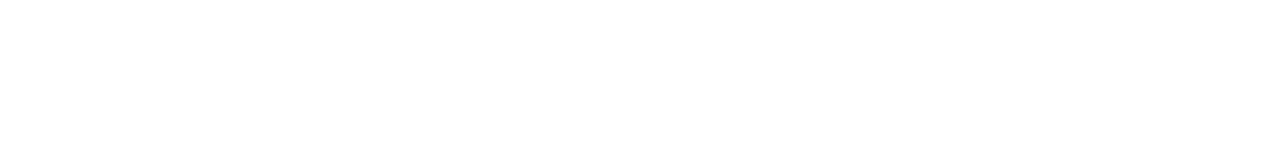
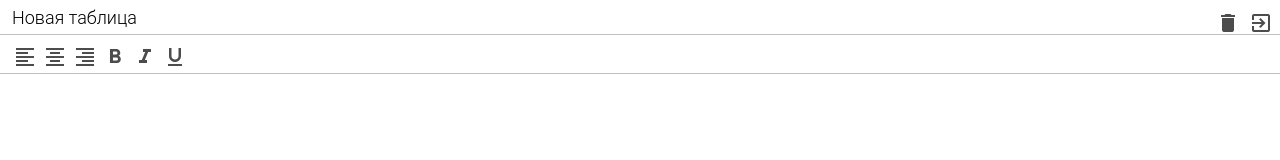
Before and after one commit to LiliaVasileva/excel_js, a website built with webpack: page src/index.html in a window 1280 px wide. Built offline with nearby package versions, Linux system fonts and the light colour scheme.

Commit message:
Added header and toolbar styles

```diff
--- a/src/index.html
+++ b/src/index.html
@@ -3,6 +3,7 @@
 <head>
     <meta charset="UTF-8">
     <link rel="shortcut icon" href="favicon.ico">
+    <link href="https://fonts.googleapis.com/css2?family=Material+Icons" rel="stylesheet">
     <title>Pure JavaScript Excel</title>
 </head>
 <body>
@@ -11,10 +12,40 @@
 
             <div class="excel__header">
 
+                <input type="text" class="input" value="Новая таблица"/>
+
+                <div>
+
+                    <div class="button">
+                        <i class="material-icons">delete</i>
+                    </div>
+                    <div class="button">
+                        <i class="material-icons">exit_to_app</i>
+                    </div>
+
+                </div>
+
             </div>
 
             <div class="excel__toolbar">
-
+                <div class="button">
+                    <i class="material-icons">format_align_left</i>
+                </div>
+                <div class="button">
+                    <i class="material-icons">format_align_center</i>
+                </div>
+                <div class="button">
+                    <i class="material-icons">format_align_right</i>
+                </div>
+                <div class="button">
+                    <i class="material-icons">format_bold</i>
+                </div>
+                <div class="button">
+                    <i class="material-icons">format_italic</i>
+                </div>
+                <div class="button">
+                    <i class="material-icons">format_underline</i>
+                </div>
             </div>
 
             <div class="excel__formula">
--- a/src/scss/_mixins.scss
+++ b/src/scss/_mixins.scss
@@ -0,0 +1,22 @@
+@mixin button($color: green) {
+  height: 24px;
+  min-width: 24px;
+  padding: 3px;
+  text-align: center;
+  position: relative;
+  display: inline-block;
+  color: rgba(0,0,0, .7);
+
+  & i {
+    font-size: 24px;
+  }
+
+  &:active, &.active {
+    color: $color;
+  }
+
+  &:hover{
+    background: #eee;
+    cursor: pointer;
+  }
+}
--- a/src/scss/_variables.scss
+++ b/src/scss/_variables.scss
@@ -0,0 +1,3 @@
+$header-height: 34px;
+$toolbar-height: 40px;
+$border-color: #c0c0c0;
--- a/src/scss/header.scss
+++ b/src/scss/header.scss
@@ -2,5 +2,39 @@
 @import "mixins";
 
 .excel__header{
+  position: absolute;
+  top: 0;
+  right: 0;
+  left: 0;
+  height: $header-height;
+  padding: 8px 4px 0;
+  display: flex;
+  justify-content: space-between;
 
+  & .input {
+    margin: 0;
+    padding: 2px 7px;
+    min-width: 1px;
+    color: black;
+    border: 1px solid transparent;
+    border-radius: 2px;
+    height: 20px;
+    font-size: 18px;
+    line-height: 22px;
+    outline: none;
+
+    &:hover {
+      border: 1px solid #eee;
+    }
+
+    &:focus {
+      border: 2px solid $border-color;
+    }
+
+
+
+ }
+  & .button {
+    @include button(red);
+  }
 }
--- a/src/scss/toolbar.scss
+++ b/src/scss/toolbar.scss
@@ -2,5 +2,17 @@
 @import "mixins";
 
 .excel__toolbar {
+  position: absolute;
+  left: 0;
+  right: 0;
+  top: $header-height;
+  height: $toolbar-height;
+  border-top: 1px solid $border-color;
+  border-bottom: 1px solid $border-color;
+  padding: 7px 10px;
+  display: flex;
 
+  .button {
+    @include button(green);
+  }
 }
```
